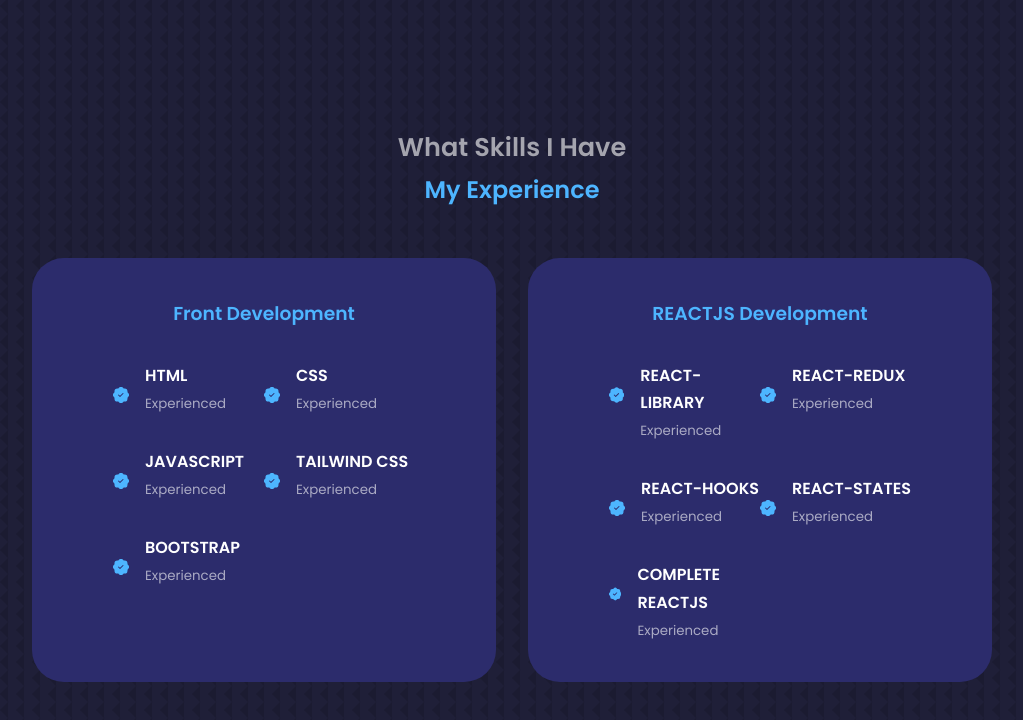
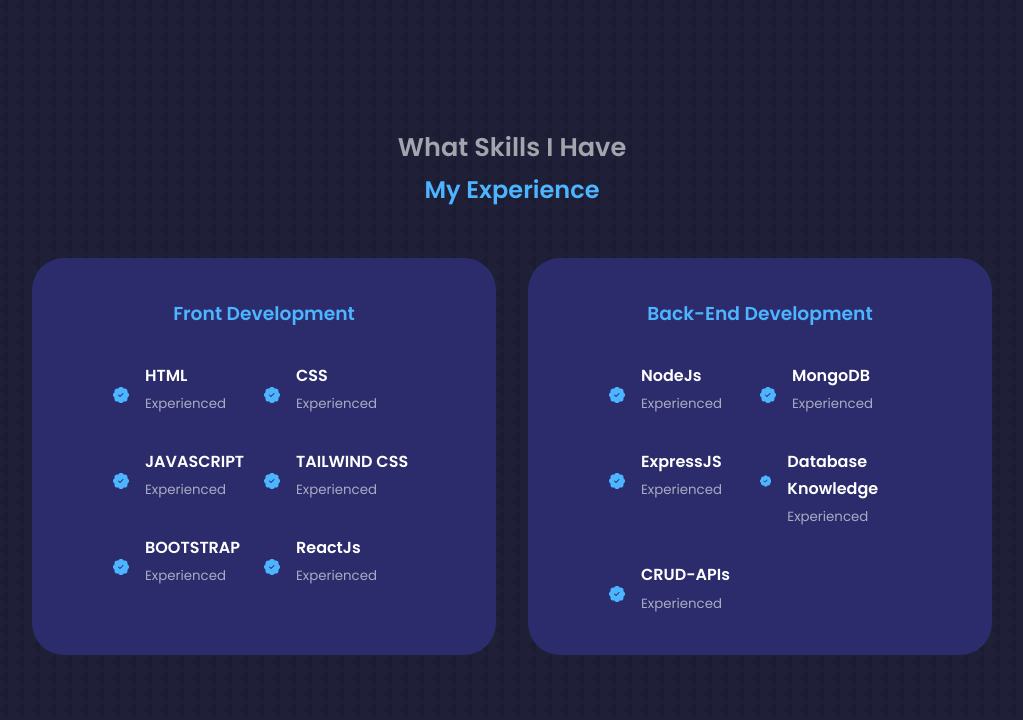
Before and after one commit to Vikas-Rajput-JS/PORTFOLIO-VIKAS, a React (Create React App) app: page / in a window 1280 px wide. Shown: the part 2354-3074 px from the top of the page, without its empty margins (128-1151 px from the left). Built offline with nearby package versions, Linux system fonts and the light colour scheme.

Commit message:
Update Experience.jsx

```diff
--- a/src/components/experience/Experience.jsx
+++ b/src/components/experience/Experience.jsx
@@ -50,16 +50,24 @@
 
 </div>
     </article>
+    <article className='experience__details'>
+<BsFillPatchCheckFill className="experience__details-icons"/>
+<div>
+<h4>ReactJs</h4>
+<small className='text-light' >Experienced</small>
+
+</div>
+    </article>
   </div>
 </div>
 <div className="experience__backend">
-<h3>REACTJS Development</h3>
+<h3>Back-End Development</h3>
 <div className="experience__content">
 
     <article className='experience__details'>
 <BsFillPatchCheckFill className="experience__details-icons"/>
 <div>
-<h4>REACT-LIBRARY</h4>
+<h4>NodeJs</h4>
 <small className='text-light' >Experienced</small>
 
 </div>
@@ -67,7 +75,7 @@
     <article className='experience__details'>
 <BsFillPatchCheckFill className="experience__details-icons"/>
 <div>
-<h4>REACT-REDUX</h4>
+<h4>MongoDB</h4>
 <small className='text-light' >Experienced</small>
 
 </div>
@@ -75,7 +83,7 @@
     <article className='experience__details'>
 <BsFillPatchCheckFill className="experience__details-icons"/>
 <div>
-<h4>REACT-HOOKS</h4>
+<h4>ExpressJS</h4>
 <small className='text-light' >Experienced</small>
 
 </div>
@@ -83,7 +91,7 @@
     <article className='experience__details'>
 <BsFillPatchCheckFill className="experience__details-icons"/>
 <div>
-<h4>REACT-STATES</h4>
+<h4>Database Knowledge</h4>
 <small className='text-light' >Experienced</small>
 
 </div>
@@ -91,7 +99,7 @@
     <article className='experience__details'>
 <BsFillPatchCheckFill className="experience__details-icons"/>
 <div>
-<h4>COMPLETE REACTJS</h4>
+<h4>CRUD-APIs</h4>
 <small className='text-light' >Experienced</small>
 
 </div>
```
